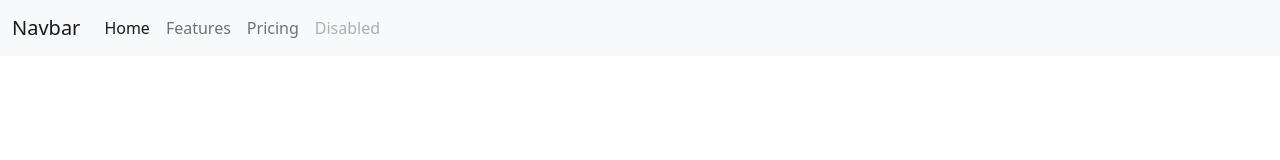
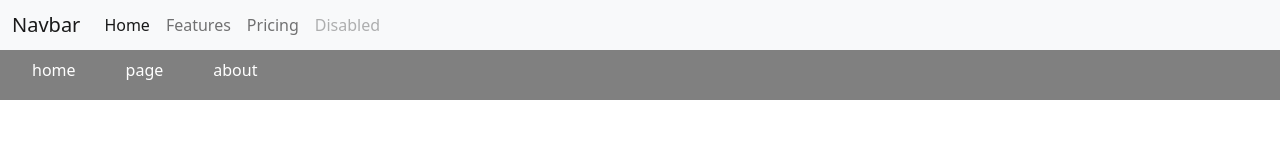
Before and after one commit to Tshepo2022/firstTime_Bootstrap, a plain HTML site: page index.html in a window 1280 px wide. Drawn offline with nearby package versions, Linux system fonts and the light colour scheme.

Commit message:
I added navbar inside header and using css for them

```diff
--- a/index.html
+++ b/index.html
@@ -9,6 +9,8 @@
     <link rel="stylesheet" href="https://cdn.jsdelivr.net/npm/bootstrap@5.2.2/dist/css/bootstrap.min.css">
 
     <script src="https://cdn.jsdelivr.net/npm/bootstrap@5.2.2/dist/js/bootstrap.bundle.min.js"></script>
+
+    <link rel="stylesheet" href="style.css">
 </head>
 <body>
     <nav class="navbar navbar-expand-lg bg-light">
@@ -27,5 +29,16 @@
           </div>
         </div>
       </nav>
+
+      <header>
+        <div class="navbar">
+            <ul>
+                <li><a href="">home</a></li>
+                <li><a href="">page</a></li>
+                <li><a href="">about</a></li>
+            </ul>
+        </div>
+
+      </header>
 </body>
 </html>
--- a/style.css
+++ b/style.css
@@ -0,0 +1,21 @@
+.navbar
+{
+    background-color: grey;
+    width: 100%;
+    height: 50px;
+}
+ul
+{
+    display: flex;
+    justify-content: center;
+    gap: 50px;
+}
+li
+{
+    list-style: none;
+}
+a
+{
+    text-decoration: none;
+    color: white;
+}
```
